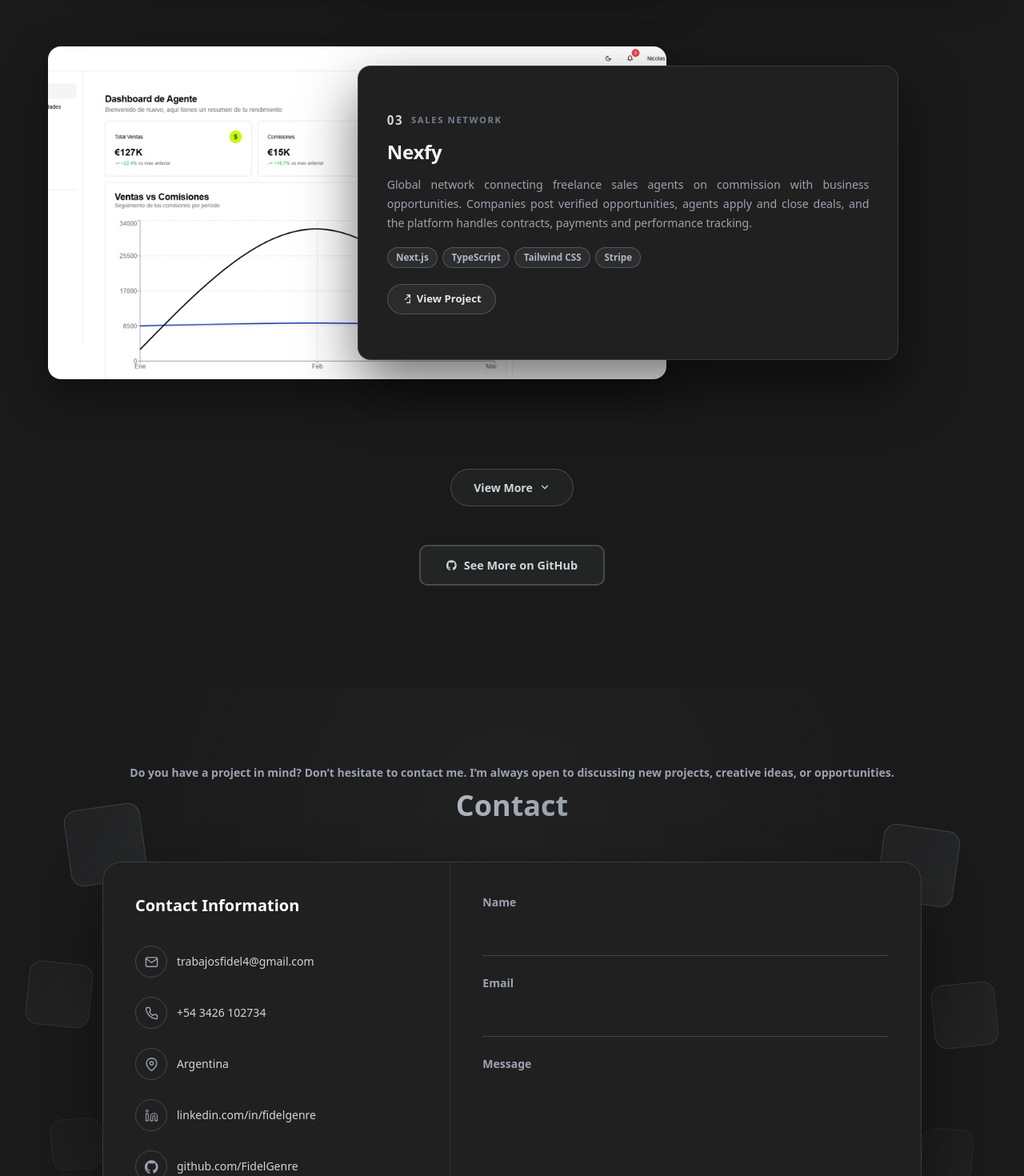
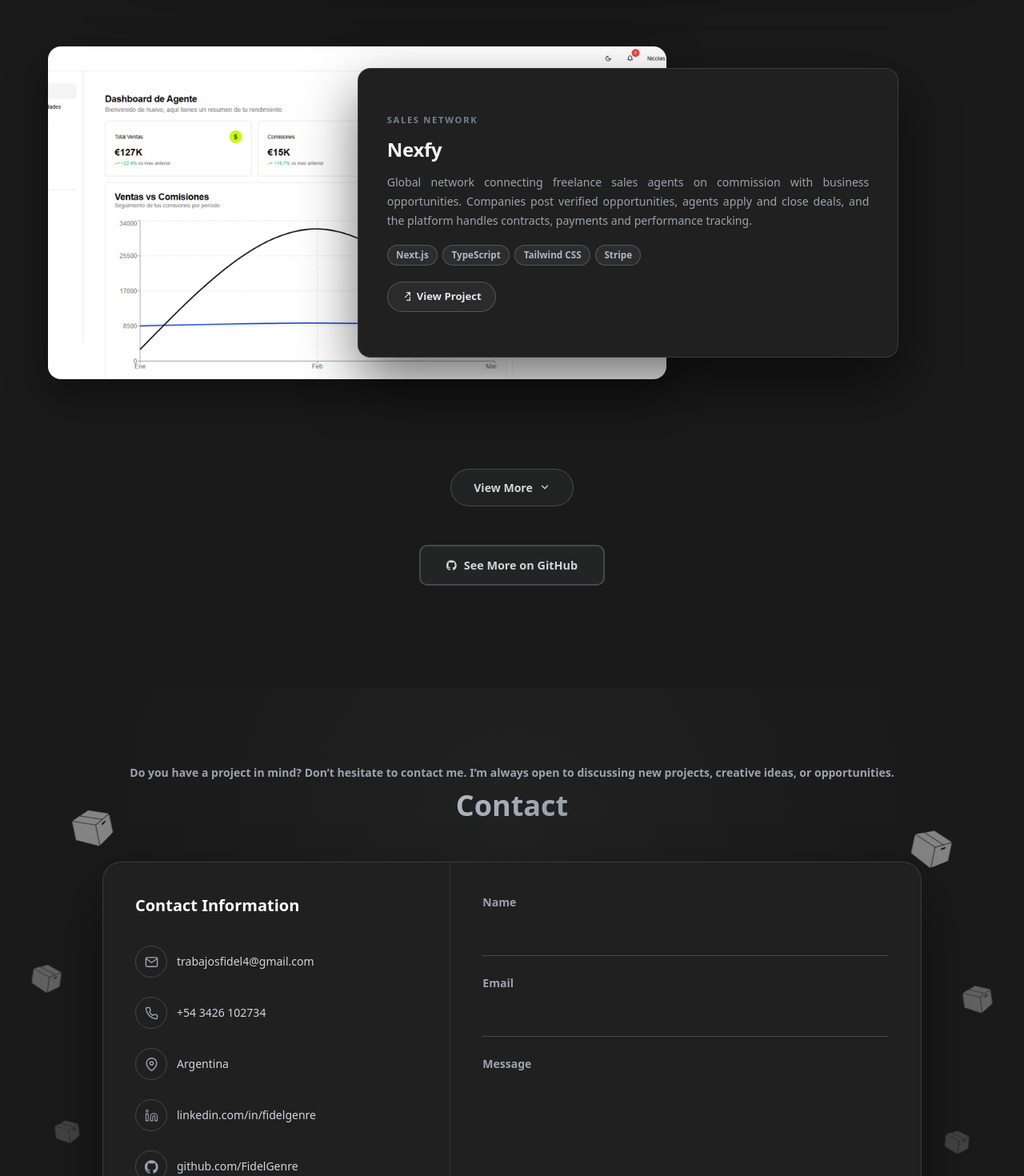
Before and after one commit to FidelGenre/Portfolio, a Next.js app: page / in a window 1280 px wide. Shown: the part 4100-5570 px from the top of the page at 80% size. Built offline with nearby package versions, Linux system fonts and the light colour scheme.

Commit message:
Remove project card numbering, float box icons in Contact decor
- Projects: drop the 01/02.. index badge from each overlap card,
  keep just the category label
- Contact: swap the empty decorative side squares for the same
  boxicon.png used in the Hero, floating with staggered timing

```diff
--- a/src/components/Contact.tsx
+++ b/src/components/Contact.tsx
@@ -92,41 +92,58 @@ export default function Contact() {
     },
   ];
 
-  const stairCard = (
+  const floatingBox = (
     key: string,
     side: "left" | "right",
-    style: { top: string; offset: string; size: string; rotate: string; opacity: string }
+    style: { top: string; offset: string; size: string; rotate: number; opacity: string; duration: string; delay: string }
   ) => (
-    <div
+    // eslint-disable-next-line @next/next/no-img-element
+    <img
       key={key}
+      src={boxIcon.src}
+      alt=""
       aria-hidden="true"
-      className={`absolute rounded-2xl border border-[rgba(156,163,175,0.25)] bg-[linear-gradient(135deg,rgba(156,163,175,0.06),rgba(156,163,175,0.12))] ${style.size}`}
+      className={`contact-floating-box absolute ${style.size}`}
       style={{
         top: style.top,
         [side]: style.offset,
-        transform: `rotate(${style.rotate})`,
         opacity: style.opacity,
+        ["--float-rot" as string]: `${style.rotate}deg`,
+        transform: `rotate(${style.rotate}deg)`,
+        animationDuration: style.duration,
+        animationDelay: style.delay,
       }}
     />
   );
 
   return (
     <section id="contact" className="relative overflow-hidden bg-[#1a1a1a] px-6 py-24">
+      <style>{`
+        @keyframes contactBoxFloat {
+          0%, 100% { transform: translateY(0) rotate(var(--float-rot, 0deg)); }
+          50% { transform: translateY(-18px) rotate(var(--float-rot, 0deg)); }
+        }
+        .contact-floating-box {
+          animation-name: contactBoxFloat;
+          animation-timing-function: ease-in-out;
+          animation-iteration-count: infinite;
+        }
+      `}</style>
       <div className="pointer-events-none absolute inset-0 bg-[radial-gradient(circle_at_50%_20%,rgba(156,163,175,0.05)_0%,transparent_55%)]" />
 
       <div className="relative z-[1] mx-auto max-w-[1500px]">
-        {/* escalera decorativa — costado izquierdo */}
+        {/* cajitas flotando — costado izquierdo */}
         <div className="pointer-events-none absolute inset-y-0 left-0 hidden w-72 xl:block">
-          {stairCard("l1", "left", { top: "8%", offset: "60px", size: "h-24 w-24", rotate: "-8deg", opacity: "0.9" })}
-          {stairCard("l2", "left", { top: "38%", offset: "10px", size: "h-20 w-20", rotate: "6deg", opacity: "0.6" })}
-          {stairCard("l3", "left", { top: "68%", offset: "40px", size: "h-16 w-16", rotate: "-4deg", opacity: "0.35" })}
+          {floatingBox("l1", "left", { top: "8%", offset: "60px", size: "w-16", rotate: -12, opacity: "0.9", duration: "5.5s", delay: "0s" })}
+          {floatingBox("l2", "left", { top: "38%", offset: "10px", size: "w-12", rotate: 8, opacity: "0.6", duration: "4.8s", delay: "0.6s" })}
+          {floatingBox("l3", "left", { top: "68%", offset: "40px", size: "w-10", rotate: -6, opacity: "0.35", duration: "6s", delay: "1.1s" })}
         </div>
 
-        {/* escalera decorativa — costado derecho (espejada) */}
+        {/* cajitas flotando — costado derecho (espejadas) */}
         <div className="pointer-events-none absolute inset-y-0 right-0 hidden w-72 xl:block">
-          {stairCard("r1", "right", { top: "12%", offset: "60px", size: "h-24 w-24", rotate: "8deg", opacity: "0.9" })}
-          {stairCard("r2", "right", { top: "42%", offset: "10px", size: "h-20 w-20", rotate: "-6deg", opacity: "0.6" })}
-          {stairCard("r3", "right", { top: "70%", offset: "40px", size: "h-16 w-16", rotate: "4deg", opacity: "0.35" })}
+          {floatingBox("r1", "right", { top: "12%", offset: "60px", size: "w-16", rotate: 12, opacity: "0.9", duration: "5.2s", delay: "0.3s" })}
+          {floatingBox("r2", "right", { top: "42%", offset: "10px", size: "w-12", rotate: -8, opacity: "0.6", duration: "4.6s", delay: "0.9s" })}
+          {floatingBox("r3", "right", { top: "70%", offset: "40px", size: "w-10", rotate: 6, opacity: "0.35", duration: "5.8s", delay: "1.4s" })}
         </div>
 
         <div className="relative mx-auto max-w-5xl">
--- a/src/components/Projects.tsx
+++ b/src/components/Projects.tsx
@@ -255,9 +255,6 @@ function ProjectOverlap({
         <p
           style={{
             margin: 0,
-            display: "flex",
-            alignItems: "center",
-            gap: "0.6rem",
             fontSize: "0.7rem",
             fontWeight: 700,
             letterSpacing: "0.15em",
@@ -265,9 +262,6 @@ function ProjectOverlap({
             color: "#75818f",
           }}
         >
-          <span style={{ color: "#d1d5db", fontSize: "0.95rem" }}>
-            {String(index + 1).padStart(2, "0")}
-          </span>
           {project.category}
         </p>
 
```
